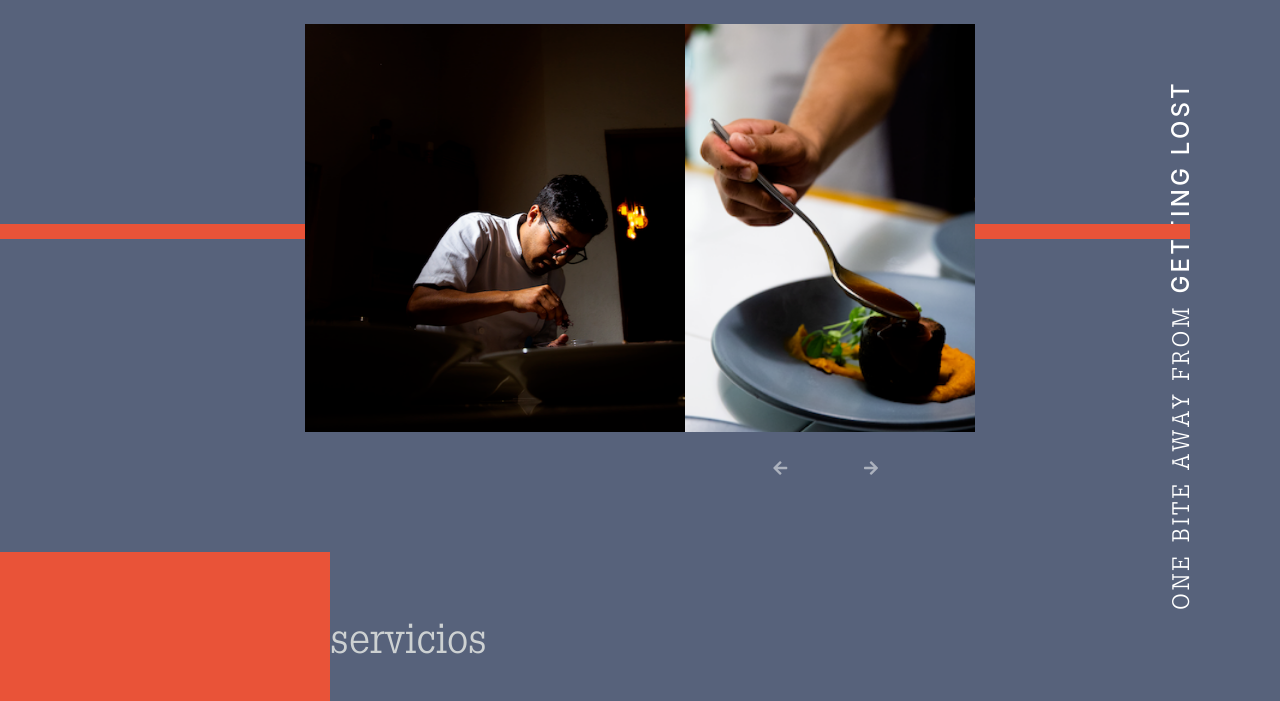
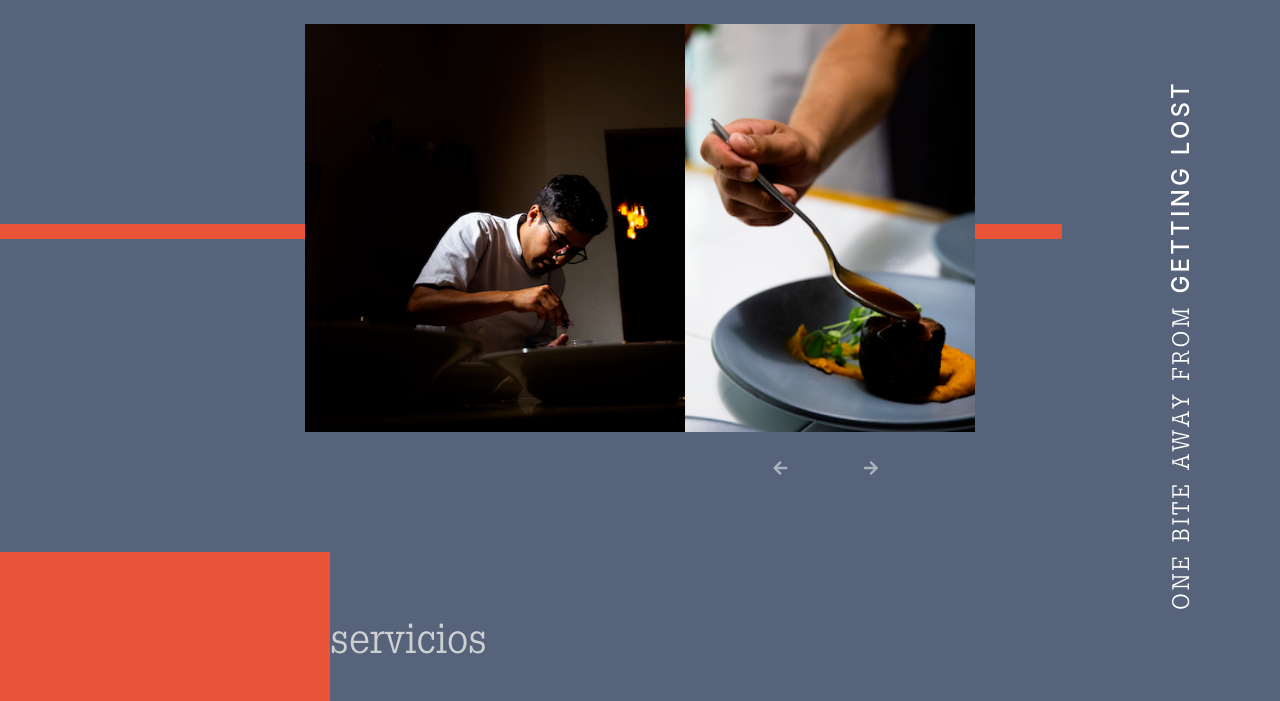
Before and after one commit to moyom96/maze, a PHP site: page / in a window 1280 px wide. Shown: the part 2270-2971 px from the top of the page. Run offline with PHP 8.4, Linux system fonts and the light colour scheme; some libraries are stand-ins or nearby versions.

Commit message:
🔶 fixed orange line

```diff
--- a/styles/style.css
+++ b/styles/style.css
@@ -255,7 +255,7 @@ a.noClass:active i {text-decoration:none;}  /* selected link */
   top: 25vh;
   background-color: #e95338;
   height: 15px;
-  width: 93%;
+  width: 83%;
   display: inline-block;
   z-index: 80;
 }
```
